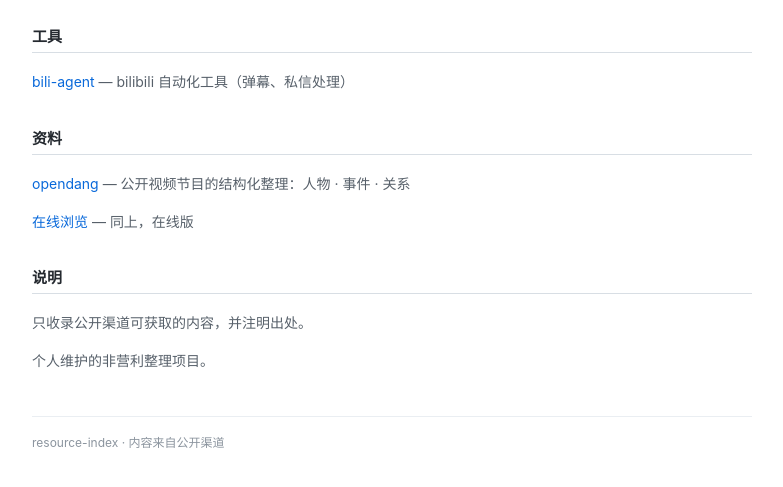
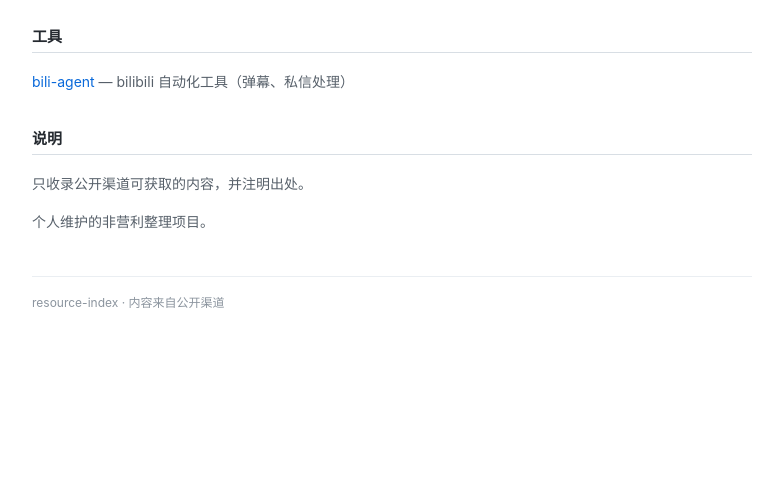
Before and after one commit to MusuOS/MusuOS.github.io, a plain HTML site: page index.html in a window 1280 px wide. Shown: the part 93-580 px from the top of the page, without its empty margins (248-1031 px from the left). Drawn offline with Linux system fonts and the light colour scheme.

Commit message:
资料条目修订

```diff
--- a/index.html
+++ b/index.html
@@ -28,12 +28,6 @@
       <li><a href="https://github.com/MusuOS/bili-agent">bili-agent</a> <span class="desc">— bilibili 自动化工具（弹幕、私信处理）</span></li>
     </ul>
 
-    <h2>资料</h2>
-    <ul>
-      <li><a href="https://github.com/MusuOS/opendang">opendang</a> <span class="desc">— 公开视频节目的结构化整理：人物 · 事件 · 关系</span></li>
-      <li><a href="https://musuos.github.io/opendang/">在线浏览</a> <span class="desc">— 同上，在线版</span></li>
-    </ul>
-
     <h2>说明</h2>
     <ul>
       <li class="desc">只收录公开渠道可获取的内容，并注明出处。</li>
```
